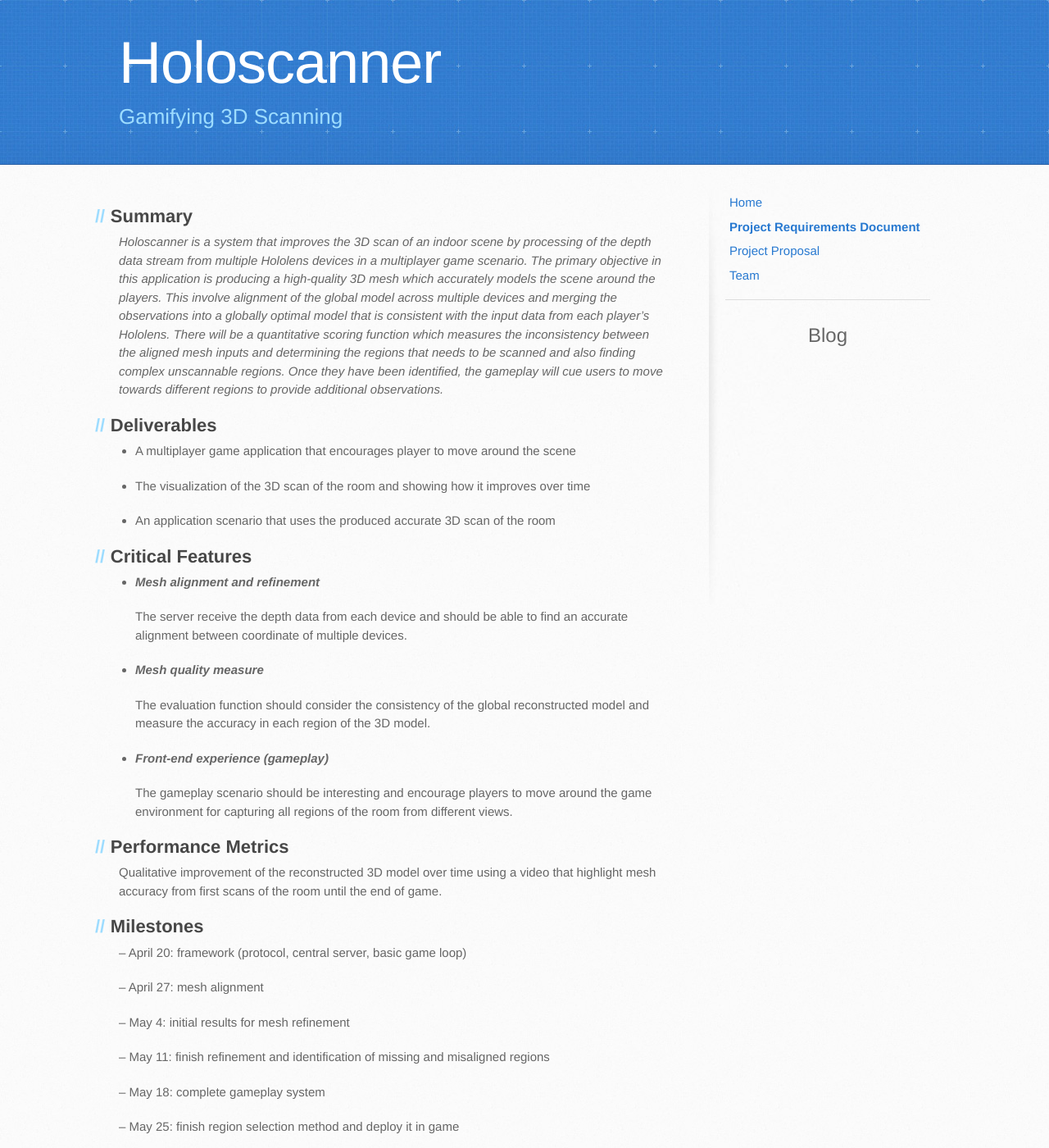
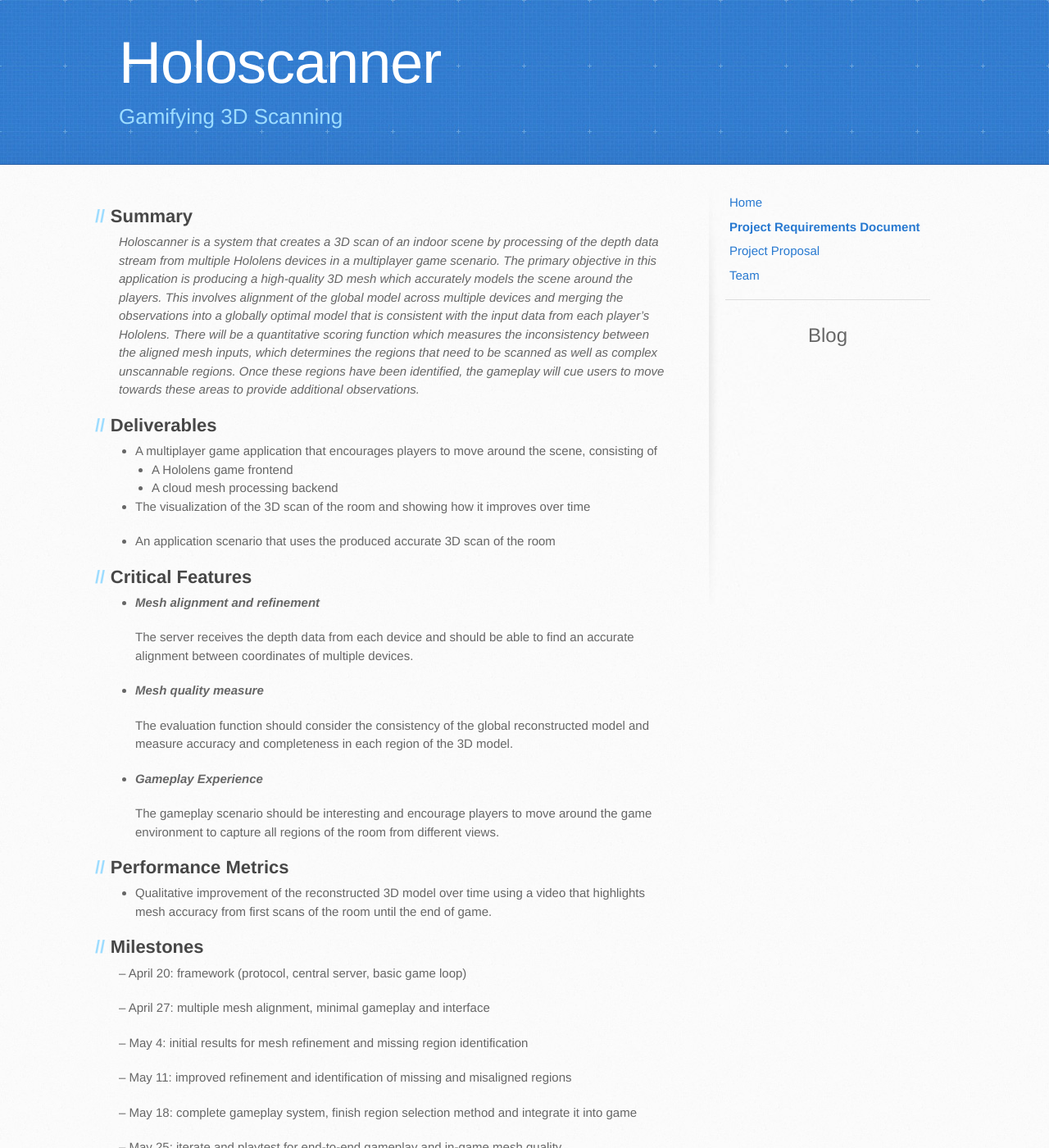
Before and after one commit to holoscanner/holoscanner.github.io, a Jekyll site: the page built from prd.md, in a window 1280 px wide and 1400 px high. Shown: the whole window at 82% size. Built offline with Jekyll 4.4.1, drawn with Linux system fonts in a browser that asks for light colours; some of the changed text lies outside the part shown.

Commit message:
Minor edits to PRD

```diff
--- a/prd.md
+++ b/prd.md
@@ -5,12 +5,14 @@ title: Project Requirements Document
 
 ## Summary
 
-_Holoscanner is a system that improves the 3D scan of an indoor scene by processing of the depth data stream from multiple Hololens devices in a multiplayer game scenario. The primary objective in this application is producing a high-quality 3D mesh which accurately models the scene around the players. This involve alignment of the global model across multiple devices and merging the observations into a globally optimal model that is consistent with the input data from each player’s Hololens. There will be a quantitative scoring function which measures the inconsistency between the aligned mesh inputs and determining the regions that needs to be scanned and also finding complex unscannable regions. Once they have been identified, the gameplay will cue users to move towards different regions to provide additional observations._
+_Holoscanner is a system that creates a 3D scan of an indoor scene by processing of the depth data stream from multiple Hololens devices in a multiplayer game scenario. The primary objective in this application is producing a high-quality 3D mesh which accurately models the scene around the players. This involves alignment of the global model across multiple devices and merging the observations into a globally optimal model that is consistent with the input data from each player’s Hololens. There will be a quantitative scoring function which measures the inconsistency between the aligned mesh inputs, which determines the regions that need to be scanned as well as complex unscannable regions. Once these regions have been identified, the gameplay will cue users to move towards these areas to provide additional observations._
 
 
 ## Deliverables
 
-- A multiplayer game application that encourages player to move around the scene
+- A multiplayer game application that encourages players to move around the scene, consisting of
+    - A Hololens game frontend
+    - A cloud mesh processing backend
 
 - The visualization of the 3D scan of the room and showing how it improves over time
 
@@ -22,52 +24,53 @@ _Holoscanner is a system that improves the 3D scan of an indoor scene by process
 
 - ***Mesh alignment and refinement***
 
-   The server receive the depth data from each device and should be able to find an accurate alignment between coordinate of multiple devices.
+   The server receives the depth data from each device and should be able to find an accurate alignment between coordinates of multiple devices.
 
 - ***Mesh quality measure***
 
-   The evaluation function should consider the consistency of the global reconstructed model and measure the accuracy in each region of the 3D model.
+   The evaluation function should consider the consistency of the global reconstructed model and measure accuracy and completeness in each region of the 3D model.
 
-- ***Front-end experience (gameplay)***
+- ***Gameplay Experience***
 
-   The gameplay scenario should be interesting and encourage players to move around the game environment for capturing all regions of the room from different views.
+   The gameplay scenario should be interesting and encourage players to move around the game environment to capture all regions of the room from different views.
 
 ## Performance Metrics
 
-Qualitative improvement of the reconstructed 3D model over time using a video that highlight mesh accuracy from first scans of the room until the end of game.
+- Qualitative improvement of the reconstructed 3D model over time using a video that highlights mesh accuracy from first scans of the room until the end of game.
 
 ## Milestones
 
 -- April 20: framework (protocol, central server, basic game loop)
 
--- April 27: mesh alignment
+-- April 27: multiple mesh alignment, minimal gameplay and interface
 
--- May 4: initial results for mesh refinement
+-- May 4: initial results for mesh refinement and missing region identification
 
--- May 11: finish refinement and identification of missing and misaligned regions
+-- May 11: improved refinement and identification of missing and misaligned regions
 
--- May 18: complete gameplay system
+-- May 18: complete gameplay system, finish region selection method and integrate it into game
 
--- May 25: finish region selection method and deploy it in game
+-- May 25: iterate and playtest for end-to-end gameplay and in-game mesh quality
 
--- June 1: evaluate final reconstructed 3D model of the room
+-- June 1: evaluate final reconstructed 3D model of the room, basic application for high-quality model
 
--- June 8: prepare demo for game and extra application
+-- June 8: prepare demo for game and refine application of high-quality model
 
 
 ## Responsibilities
 
 **Hamid Izadinia:** mesh alignment, identify missing mesh regions
 
-**Edward Zhang:** front-end experience (gameplay), mesh refinement
+**Edward Zhang:** gameplay experience, mesh refinement
 
-**Aleksander Holynski:** game loop design in unity, mesh inconsistency measurement and animated character placement
+**Aleksander Holynski:** core game architecture in Unity, mesh inconsistency measurement and animated character placement
 
-**Keunhong Park:** central server of the game and protocols, identify unscannable regions
+**Keunhong Park:** cloud server and protocols, identify unscannable regions
 
 
 
 
 ## Materials and Budget
 
-We need 3D assets for the gameplay. Our initial estimation is $200 for purchasing animated characters and different game scenes.
+We need 3D assets for the gameplay. Depending on gameplay complexity, we estimate a $40 asset budget for a simple hide-and-seek game (one or two characters or props to hide) or
+up to $200 for a more complex game (e.g. territory acquisition game, capture-the-flag game) with multiple characters and many game props and scene elements
```
